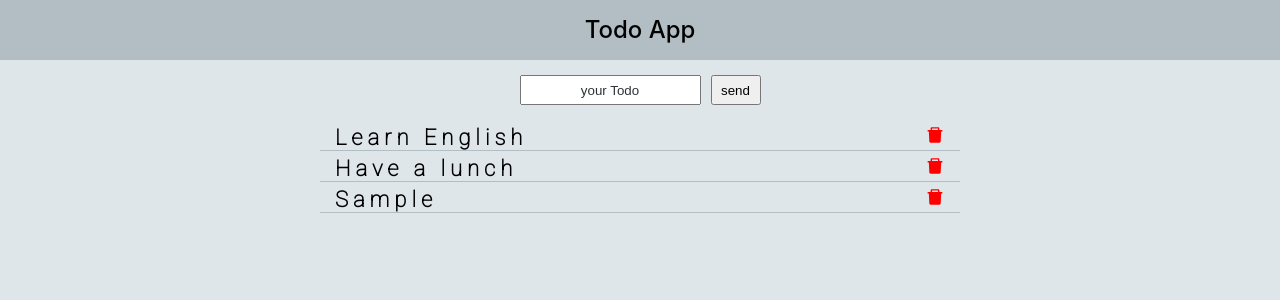
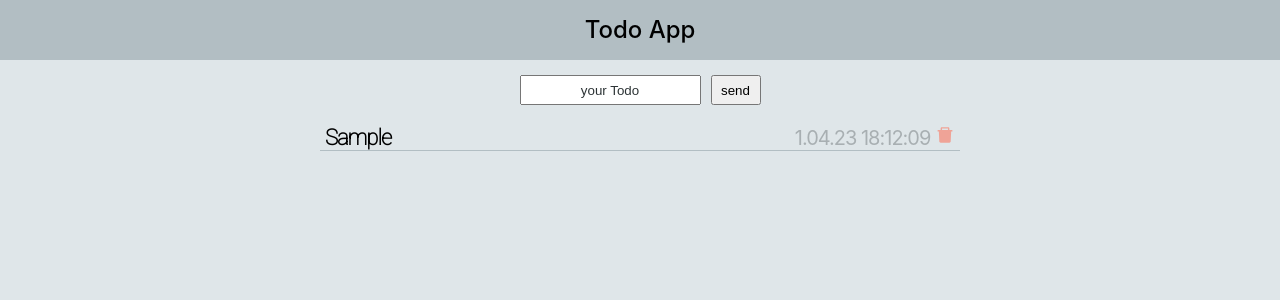
Before and after one commit to belial4ik/react-project, a React (Create React App) app: page / in a window 1280 px wide. Both pictures are taken after typing "Sample" into the empty fields and a click on the button "send". Shown: the top 300 px of the page. Built offline with nearby package versions, Linux system fonts and the light colour scheme.

Commit message:
add date on todo and fix validation

```diff
--- a/src/App.js
+++ b/src/App.js
@@ -3,26 +3,24 @@ import Header from './components/Header/Header';
 import TodoForm from './components/TodoForm/TodoForm';
 import TodoList from './components/TodoList/TodoList';
 
-const initialState = [
-  { id: 1, title: 'Learn English', isCompleted: false },
-  { id: 2, title: 'Have a lunch', isCompleted: false }
-]
-
 function App() {
   const [todoText, setTodoText] = useState('')
-  const [todos, setTodos] = useState(initialState)
+  const [todos, setTodos] = useState([])
 
   //Submit form
   const submitForm = event => {
     event.preventDefault()
-    const newTodo = { id: Math.floor(Math.random() * 10000), title: todoText, isCompleted: false }
+    const currentTime = `
+    ${new Date().getDate().toString()}.0${+ new Date().getDay().toString() + 1}.${new Date().getFullYear().toString().substring(2)}
+    ${new Date().getHours().toString()}:${new Date().getMinutes().toString() < 10 ? 0 + new Date().getMinutes().toString() : new Date().getMinutes().toString()}:${new Date().getSeconds().toString() < 10 ? 0 + new Date().getSeconds().toString() : new Date().getSeconds().toString()}
+    `
+    const newTodo = { id: Math.floor(Math.random() * 10000), title: todoText, time: currentTime, isCompleted: false }
     const newTodos = [...todos, newTodo]
 
-    //Validation
-    if (todoText.length > 0 && todoText.length < 21) {
+    if (todoText.length > 0 && todoText.length < 21 && todoText.trim() !== '') {
       setTodos(newTodos)
     } else {
-      alert('от 1 до 20 символов')
+      alert('can`t be empty and contain from 1 - 20 symbols')
     }
     setTodoText('')
   }
--- a/src/components/TodoList/TodoList.js
+++ b/src/components/TodoList/TodoList.js
@@ -5,12 +5,15 @@ const TodoList = props => {
   return (
     <>
       {
-        props.todos.map(({ id, title, isComplete }) => (
-          <div key={id} className={`${classes.todoList} container`}>
-            <h3
-              onClick={() => props.onComplete(id)}
-            >{title}</h3>
-            <span onClick={() => props.onDelete(id)} ><AiFillDelete /></span>
+        props.todos.map(({ id, title, time, isComplete }) => (
+          <div className={`${classes.todoList} container`}>
+            <div key={id}>
+              <h3 onClick={() => props.onComplete(id)}>{title}</h3>
+            </div>
+            <div>
+              <span className={classes.timeOfTodo}>{time}</span>
+              <span className={classes.deleteBtn} onClick={() => props.onDelete(id)}><AiFillDelete /></span>
+            </div>
           </div>
         ))
       }
--- a/src/components/TodoList/TodoList.module.css
+++ b/src/components/TodoList/TodoList.module.css
@@ -3,18 +3,32 @@
   justify-content: space-between;
   margin-top: 5px;
   border-bottom: .5px solid #b2bec3;
-  padding: 0 15px;
+  padding: 0 5px;
 }
 
 .todoList h3 {
   font-family: 'Roboto', sans-serif;
   font-size: 22px;
   font-weight: 800;
-  letter-spacing: 5px;
+  letter-spacing: -1px;
 }
 
-.todoList span {
+.deleteBtn {
   font-size: 20px;
   font-weight: 100;
-  color: red;
+  color: tomato;
+  opacity: .5;
+  transition: .5s;
 }
+
+.deleteBtn:hover {
+  color:red;
+  opacity: 1;
+}
+
+.timeOfTodo {
+  color: #2d3436;
+  opacity: .3;
+  letter-spacing: -1px;
+  font-size: 20px;
+}
```
